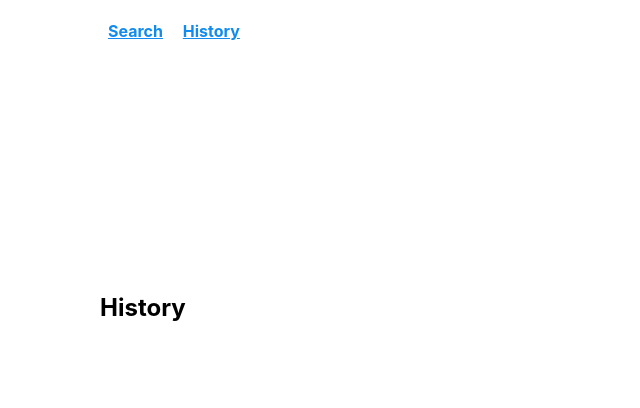
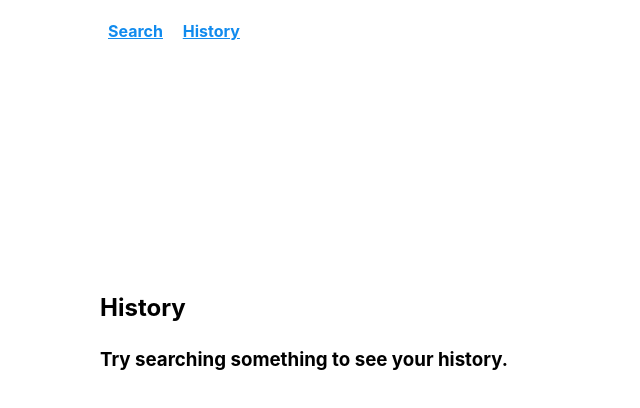
Before and after one commit to nosrednaski/rts-api-svelte-exercise, a SvelteKit app: page /history in a window 1280 px wide. Shown: the top 408 px of the page, without its empty margins (0-640 px from the left). Built offline with nearby package versions, Linux system fonts and the light colour scheme.

Commit message:
if nothing in historyStore block, moved store

```diff
--- a/src/routes/history/+page.svelte
+++ b/src/routes/history/+page.svelte
@@ -1,5 +1,5 @@
 <script>
-	import historyStore from '../../store'
+	import historyStore from './store'
 </script>
 
 <svelte:head>
@@ -9,7 +9,11 @@
 
 <div>
 	<h2>History</h2>
-	{#each $historyStore as item}
-		<p>{item}</p>
-	{/each}
+	{#if $historyStore.length == 0}
+		<h3>Try searching something to see your history.</h3>
+	{:else}
+		{#each $historyStore as item}
+			<p>{item}</p>
+		{/each}
+	{/if}
 </div>
--- a/src/store.ts
+++ b/src/routes/history/store.ts
@@ -1,6 +1,6 @@
 import { writable } from 'svelte/store';
 
-const history = writable<Array<string>> (['baba', 'pummel'])
+const history = writable<Array<string>> ([])
 
 const historyStore = {
     subscribe: history.subscribe,
--- a/src/routes/search/+page.svelte
+++ b/src/routes/search/+page.svelte
@@ -4,7 +4,7 @@
 	// export let form
 	// $: results = data.results
 
-	import historyStore from '../../store';
+	import historyStore from '../history/store';
 	import { api } from './api';
 	let submit
 	async function handleSubmit(e) {
```
Also changed, not shown: src/routes/+layout.svelte (+0 -7 lines), src/routes/search/+page.server.ts (+0 -19 lines).
